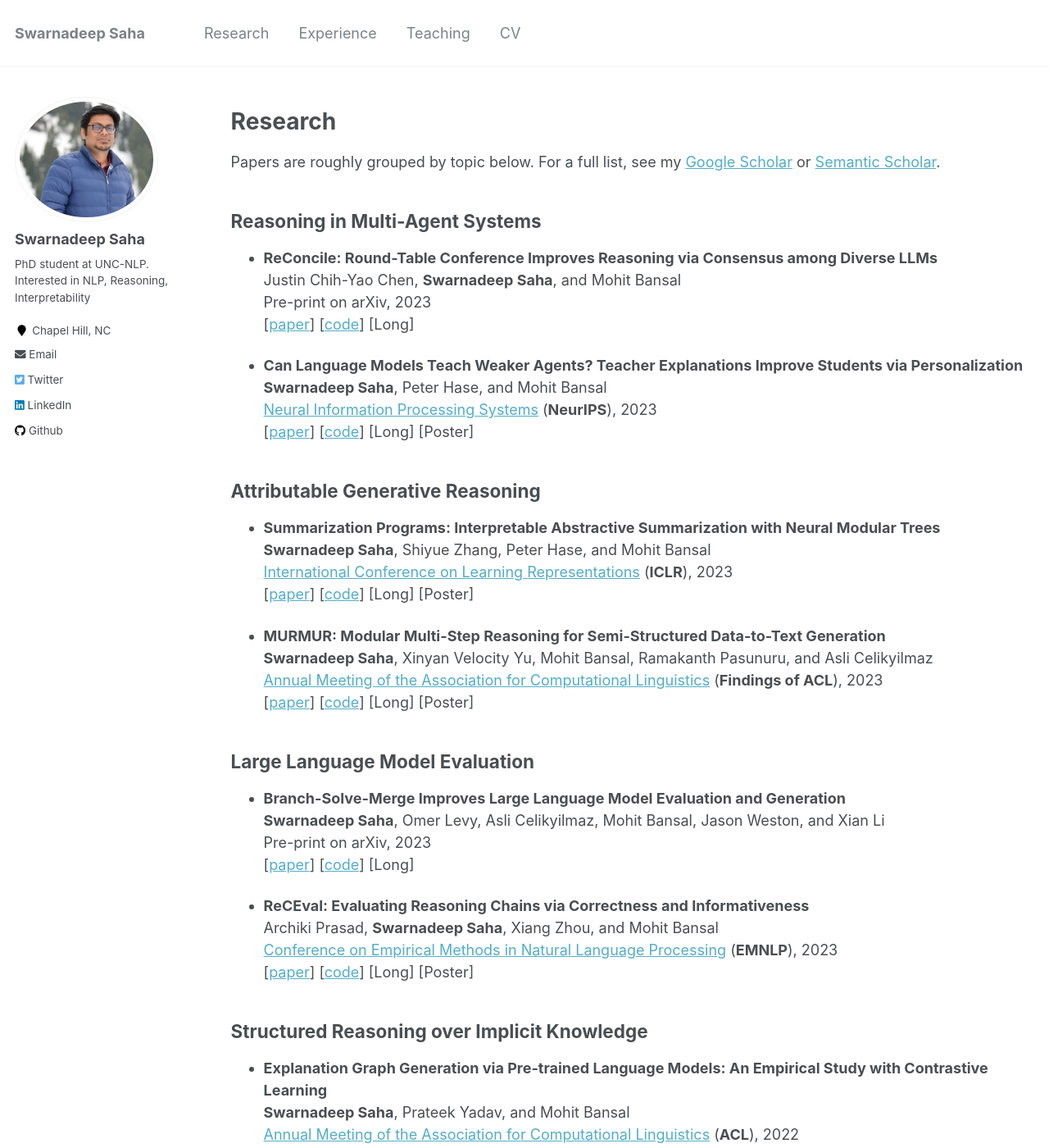
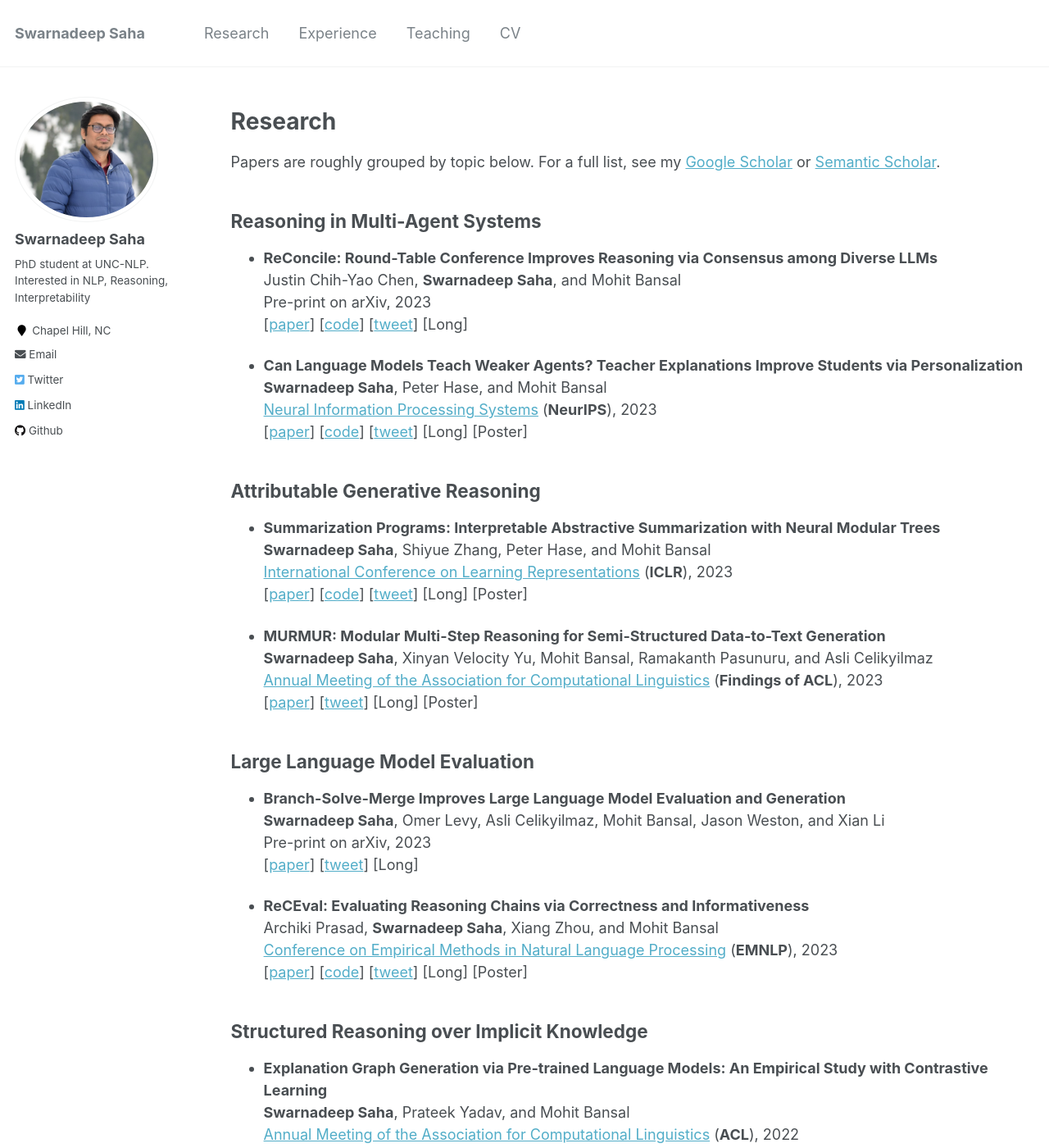
Before and after one commit to swarnaHub/swarnahub.github.io, a Jekyll site: the page built from _pages/research.md, in a window 1280 px wide and 1400 px high. Shown: the whole window at 82% size. Built offline with Jekyll 4.4.1, drawn with Linux system fonts in a browser that asks for light colours; some of the changed text lies outside the part shown.

Commit message:
Tweet links added

```diff
--- a/_pages/research.md
+++ b/_pages/research.md
@@ -16,72 +16,72 @@ Papers are roughly grouped by topic below. For a full list, see my [Google Schol
 * **ReConcile: Round-Table Conference Improves Reasoning via Consensus among Diverse LLMs**
 Justin Chih-Yao Chen, **Swarnadeep Saha**, and Mohit Bansal
 Pre-print on arXiv, 2023
-[[paper](https://arxiv.org/abs/2309.13007)] [[code](https://github.com/dinobby/ReConcile)] [Long]
+[[paper](https://arxiv.org/abs/2309.13007)] [[code](https://github.com/dinobby/ReConcile)] [[tweet](https://twitter.com/swarnaNLP/status/1706363215410549215)] [Long]
 
 * **Can Language Models Teach Weaker Agents? Teacher Explanations Improve Students via Personalization**
 **Swarnadeep Saha**, Peter Hase, and Mohit Bansal
 [Neural Information Processing Systems](https://nips.cc/) (**NeurIPS**), 2023
-[[paper](https://arxiv.org/abs/2306.09299)] [[code](https://github.com/swarnaHub/ExplanationIntervention)] [Long] [Poster]
+[[paper](https://arxiv.org/abs/2306.09299)] [[code](https://github.com/swarnaHub/ExplanationIntervention)] [[tweet](https://twitter.com/swarnaNLP/status/1669769826963955714)] [Long] [Poster]
 
 ## Attributable Generative Reasoning
 
 * **Summarization Programs: Interpretable Abstractive Summarization with Neural Modular Trees**
 **Swarnadeep Saha**, Shiyue Zhang, Peter Hase, and Mohit Bansal
 [International Conference on Learning Representations](https://iclr.cc/) (**ICLR**), 2023
-[[paper](https://arxiv.org/abs/2209.10492)] [[code](https://github.com/swarnaHub/SummarizationPrograms)] [Long] [Poster]
+[[paper](https://arxiv.org/abs/2209.10492)] [[code](https://github.com/swarnaHub/SummarizationPrograms)] [[tweet](https://twitter.com/swarnaNLP/status/1572985972006219776)] [Long] [Poster]
 
 * **MURMUR: Modular Multi-Step Reasoning for Semi-Structured Data-to-Text Generation**
 **Swarnadeep Saha**, Xinyan Velocity Yu, Mohit Bansal, Ramakanth Pasunuru, and Asli Celikyilmaz
 [Annual Meeting of the Association for Computational Linguistics](https://www.2023.aclweb.org/) (**Findings of ACL**), 2023
-[[paper](https://arxiv.org/abs/2212.08607)] [[code]()] [Long] [Poster]
+[[paper](https://arxiv.org/abs/2212.08607)] [[tweet](https://twitter.com/swarnaNLP/status/1604856665630642176)] [Long] [Poster]
 
 ## Large Language Model Evaluation
 
 * **Branch-Solve-Merge Improves Large Language Model Evaluation and Generation**
 **Swarnadeep Saha**, Omer Levy, Asli Celikyilmaz, Mohit Bansal, Jason Weston, and Xian Li
 Pre-print on arXiv, 2023
-[[paper](https://arxiv.org/abs/2310.15123)] [[code]()] [Long]
+[[paper](https://arxiv.org/abs/2310.15123)] [[tweet](https://twitter.com/jaseweston/status/1716635331393380619)] [Long]
 
 * **ReCEval: Evaluating Reasoning Chains via Correctness and Informativeness**
 Archiki Prasad, **Swarnadeep Saha**, Xiang Zhou, and Mohit Bansal
 [Conference on Empirical Methods in Natural Language Processing](https://2023.emnlp.org/) (**EMNLP**), 2023
-[[paper](https://arxiv.org/abs/2304.10703)] [[code](https://github.com/archiki/ReCEval)] [Long] [Poster]
+[[paper](https://arxiv.org/abs/2304.10703)] [[code](https://github.com/archiki/ReCEval)] [[tweet](https://twitter.com/ArchikiPrasad/status/1650566243118874624)] [Long] [Poster]
 
 ## Structured Reasoning over Implicit Knowledge
 
 * **Explanation Graph Generation via Pre-trained Language Models: An Empirical Study with Contrastive Learning**
 **Swarnadeep Saha**, Prateek Yadav, and Mohit Bansal
 [Annual Meeting of the Association for Computational Linguistics](https://www.2022.aclweb.org/) (**ACL**), 2022
-[[paper](https://arxiv.org/abs/2204.04813)] [[code](https://github.com/swarnaHub/ExplagraphGen)] [Long] [Poster]
+[[paper](https://arxiv.org/abs/2204.04813)] [[code](https://github.com/swarnaHub/ExplagraphGen)] [[tweet](https://twitter.com/swarnaNLP/status/1528788008639467520)] [Long] [Poster]
 
 * **ExplaGraphs: An Explanation Graph Generation Task for Structured Commonsense Reasoning**
 **Swarnadeep Saha**, Prateek Yadav, Lisa Bauer, and Mohit Bansal
 [Conference on Empirical Methods in Natural Language Processing](https://2021.emnlp.org/) (**EMNLP**), 2021
-[[paper](https://arxiv.org/abs/2104.07644)] [[data/code](https://github.com/swarnaHub/ExplaGraphs)] [[website](https://explagraphs.github.io/)] [Long] [Oral]
+[[paper](https://arxiv.org/abs/2104.07644)] [[data/code](https://github.com/swarnaHub/ExplaGraphs)] [[website](https://explagraphs.github.io/)] [[tweet](https://twitter.com/swarnaNLP/status/1383090332401799171)] [Long] [Oral]
 
 ## Deductive Reasoning
 
 * **multiPRover: Generating Multiple Proofs for Improved Interpretability in Rule Reasoning**
 **Swarnadeep Saha**, Prateek Yadav, and Mohit Bansal
 [Conference of the North American Chapter of the Association for Computational Linguistics](https://2021.naacl.org/) (**NAACL**), 2021
-[[paper](https://arxiv.org/abs/2106.01354)] [[code](https://github.com/swarnaHub/multiPRover)] [Long] [Oral]
+[[paper](https://arxiv.org/abs/2106.01354)] [[code](https://github.com/swarnaHub/multiPRover)] [[tweet](https://twitter.com/swarnaNLP/status/1400864196305297408)] [Long] [Oral]
 
 * **PRover: Proof Generation for Interpretable Reasoning over Rules**
 **Swarnadeep Saha**, Sayan Ghosh, Shashank Srivastava, and Mohit Bansal
 [Conference on Empirical Methods in Natural Language Processing](https://2020.emnlp.org/) (**EMNLP**), 2020
-[[paper](https://arxiv.org/abs/2010.02830)] [[code](https://github.com/swarnaHub/PRover)] [Long] [Oral]
+[[paper](https://arxiv.org/abs/2010.02830)] [[code](https://github.com/swarnaHub/PRover)] [[tweet](https://twitter.com/swarnaNLP/status/1313901040413085700)] [Long] [Oral]
 
 ## Additional Topics (During PhD)
 
 * **Are Hard Examples also Harder to Explain? A Study with Human and Model-Generated Explanations**
 **Swarnadeep Saha**, Peter Hase, Nazneen Rajani, and Mohit Bansal
 [Conference on Empirical Methods in Natural Language Processing](https://2022.emnlp.org/) (**EMNLP**), 2022
-[[paper](https://arxiv.org/abs/2211.07517)] [[data](https://github.com/swarnaHub/ExplanationHardness)] [Short] [Oral]
+[[paper](https://arxiv.org/abs/2211.07517)] [[data](https://github.com/swarnaHub/ExplanationHardness)] [[tweet](https://twitter.com/swarnaNLP/status/1592584427477295104)] [Short] [Oral]
 
 * **ConjNLI: Natural Language Inference over Conjunctive Sentences**
 **Swarnadeep Saha**, Yixin Nie, and Mohit Bansal
 [Conference on Empirical Methods in Natural Language Processing](https://2020.emnlp.org/) (**EMNLP**), 2020
-[[paper](https://arxiv.org/abs/2010.10418)] [[data/code](https://github.com/swarnaHub/ConjNLI)] [Long] [Poster]
+[[paper](https://arxiv.org/abs/2010.10418)] [[data/code](https://github.com/swarnaHub/ConjNLI)] [[tweet](https://twitter.com/swarnaNLP/status/1319670455461175296)] [Long] [Poster]
 
 ## Open Information Extraction
 
```
